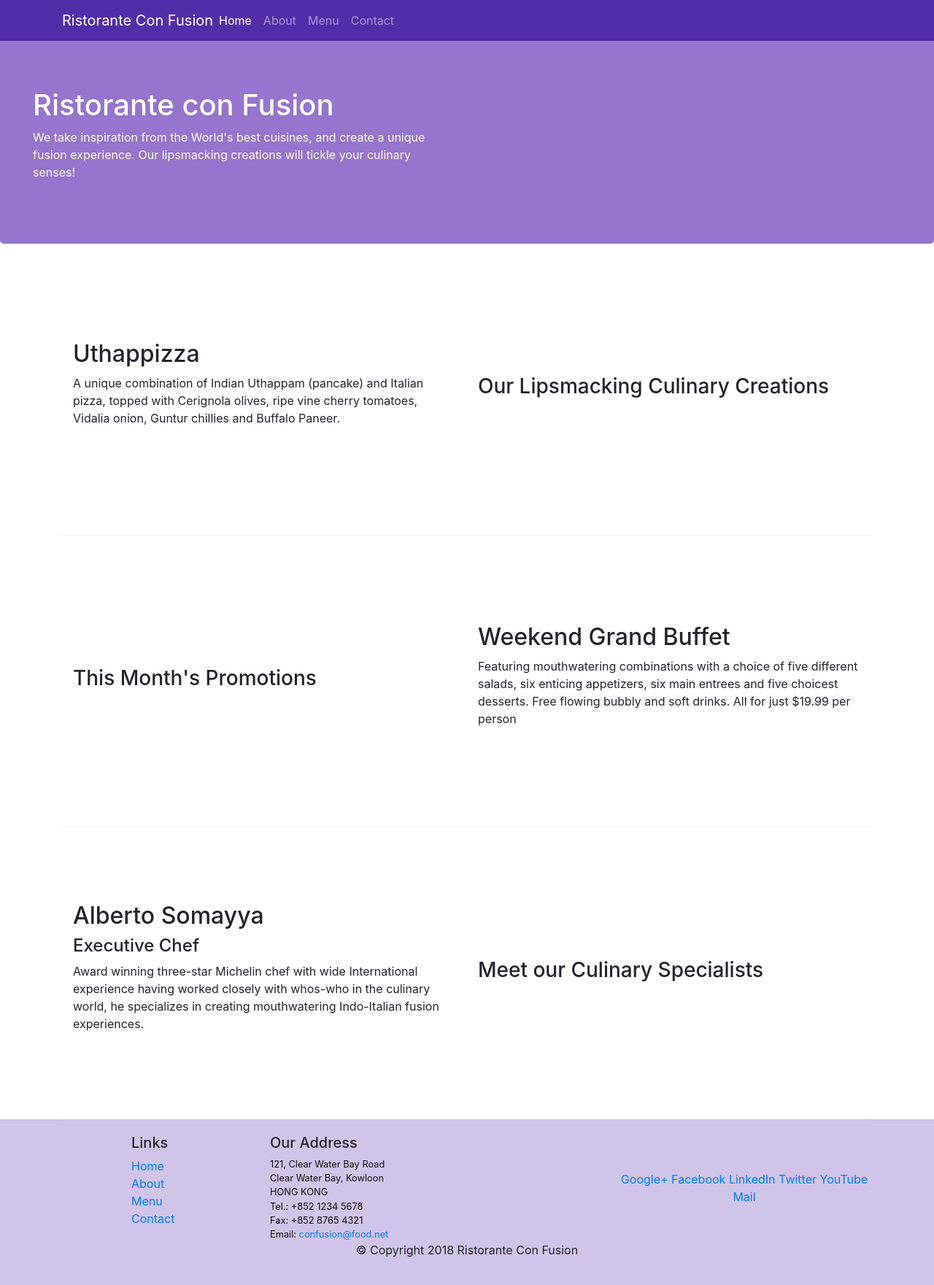
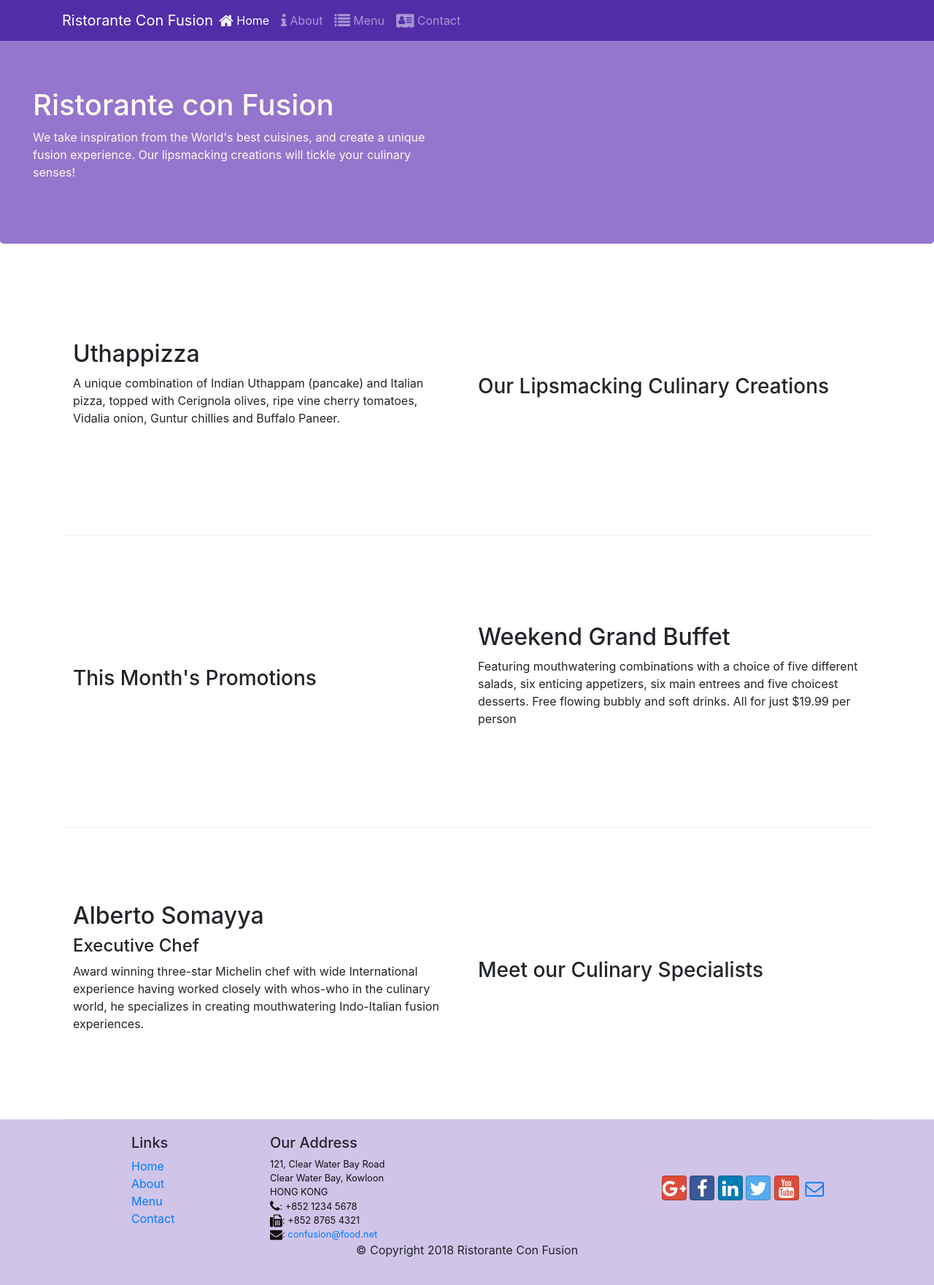
Before and after one commit to rohit309/CONFUSION, a website: page index.html in a window 1280 px wide. Shown: the whole page at 73% size. Drawn offline with nearby package versions, Linux system fonts and the light colour scheme.

Commit message:
Icon Font

```diff
--- a/index.html
+++ b/index.html
@@ -9,11 +9,14 @@
 
      <!-- Bootstrap CSS -->
      <link rel="stylesheet" href="node_modules/bootstrap/dist/css/bootstrap.min.css">
+     <link rel="stylesheet" href="node_modules/font-awesome/css/font-awesome.min.css">
+     <link rel="stylesheet" href="node_modules/bootstrap-social/bootstrap-social.css">
      <link href="css/styles.css" rel="stylesheet">
      <title>Ristorante Con Fusion</title>
 </head>
 
 <body>
+    <!--navigatib bar-->
     <nav class="navbar navbar-dark navbar-expand-sm fixed-top">
         <div class="container">
             <button class="navbar-toggler" type="button" data-toggle="collapse" data-target="#Navbar">
@@ -22,10 +25,11 @@
            <a class="navbar-brand mr-auto" href="#">Ristorante Con Fusion</a>
             <div class="collapse navbar-collapse" id="Navbar">
                 <ul class="navbar-nav mr-auto">
-                 <li class="nav-item active"><a class="nav-link" href="#">Home</a></li>
-                 <li class="nav-item"><a class="nav-link" href="./aboutus.html">About</a></li>
-                  <li class="nav-item"><a class="nav-link" href="#">Menu</a></li>
-                  <li class="nav-item"><a class="nav-link" href="#">Contact</a></li>
+                    <!--icon font (start from <span> fa-lg for larga size-->
+                 <li class="nav-item active"><a class="nav-link" href="#"><span class="fa fa-home fa-lg"></span> Home</a></li>
+                 <li class="nav-item"><a class="nav-link" href="./aboutus.html"><span class="fa fa-info fa-lg"></span> About</a></li>
+                 <li class="nav-item"><a class="nav-link" href="#"><span class="fa fa-list fa-lg"></span> Menu</a> </li>
+                 <li class="nav-item"><a class="nav-link" href="#"><span class="fa fa-address-card fa-lg"></span> Contact</a></li>
                 </ul>
             </div>
         </div>
@@ -95,20 +99,22 @@
                     <address>
 		              121, Clear Water Bay Road<br>
 		              Clear Water Bay, Kowloon<br>
-		              HONG KONG<br>
-		              Tel.: +852 1234 5678<br>
-		              Fax: +852 8765 4321<br>
-		              Email: <a href="mailto:confusion@food.net">confusion@food.net</a>
+                      HONG KONG<br>
+                      <!--we can either use span or i class for font awsome-->
+                      <i class="fa fa-phone fa-lg"></i>: +852 1234 5678<br>
+                      <i class="fa fa-fax fa-lg"></i>: +852 8765 4321<br>
+                      <i class="fa fa-envelope fa-lg"></i>:
+                      <a href="mailto:confusion@food.net">confusion@food.net</a>
 		           </address>
                 </div>
                 <div class="col-12 col-sm-4 align-self-center">
                     <div class="text-center">
-                        <a href="http://google.com/+">Google+</a>
-                        <a href="http://www.facebook.com/profile.php?id=">Facebook</a>
-                        <a href="http://www.linkedin.com/in/">LinkedIn</a>
-                        <a href="http://twitter.com/">Twitter</a>
-                        <a href="http://youtube.com/">YouTube</a>
-                        <a href="mailto:">Mail</a>
+                        <a class="btn btn-social-icon btn-google" href="http://google.com/+"><i class="fa fa-google-plus fa-lg"></i></a>
+                        <a class="btn btn-social-icon btn-facebook" href="http://www.facebook.com/profile.php?id="><i class="fa fa-facebook fa-lg"></i></a>
+                        <a class="btn btn-social-icon btn-linkedin" href="http://www.linkedin.com/in/"><i class="fa fa-linkedin fa-lg"></i></a>
+                        <a class="btn btn-social-icon btn-twitter" href="http://twitter.com/"><i class="fa fa-twitter fa-lg"></i></a>
+                        <a class="btn btn-social-icon btn-google" href="http://youtube.com/"><i class="fa fa-youtube"></i></a>
+                        <a class="btn btn-social-icon " href="mailto:"><i class="fa fa-envelope-o fa-lg"></i></a>
                     </div>
                 </div>
            </div>
--- a/package.json
+++ b/package.json
@@ -15,6 +15,8 @@
   },
   "dependencies": {
     "bootstrap": "^4.0.0",
+    "bootstrap-social": "^5.1.1",
+    "font-awesome": "^4.7.0",
     "jquery": "^3.3.1",
     "popper.js": "^1.12.9"
   }
```
Also changed, not shown: aboutus.html (+19 -14 lines), 1 other file.
